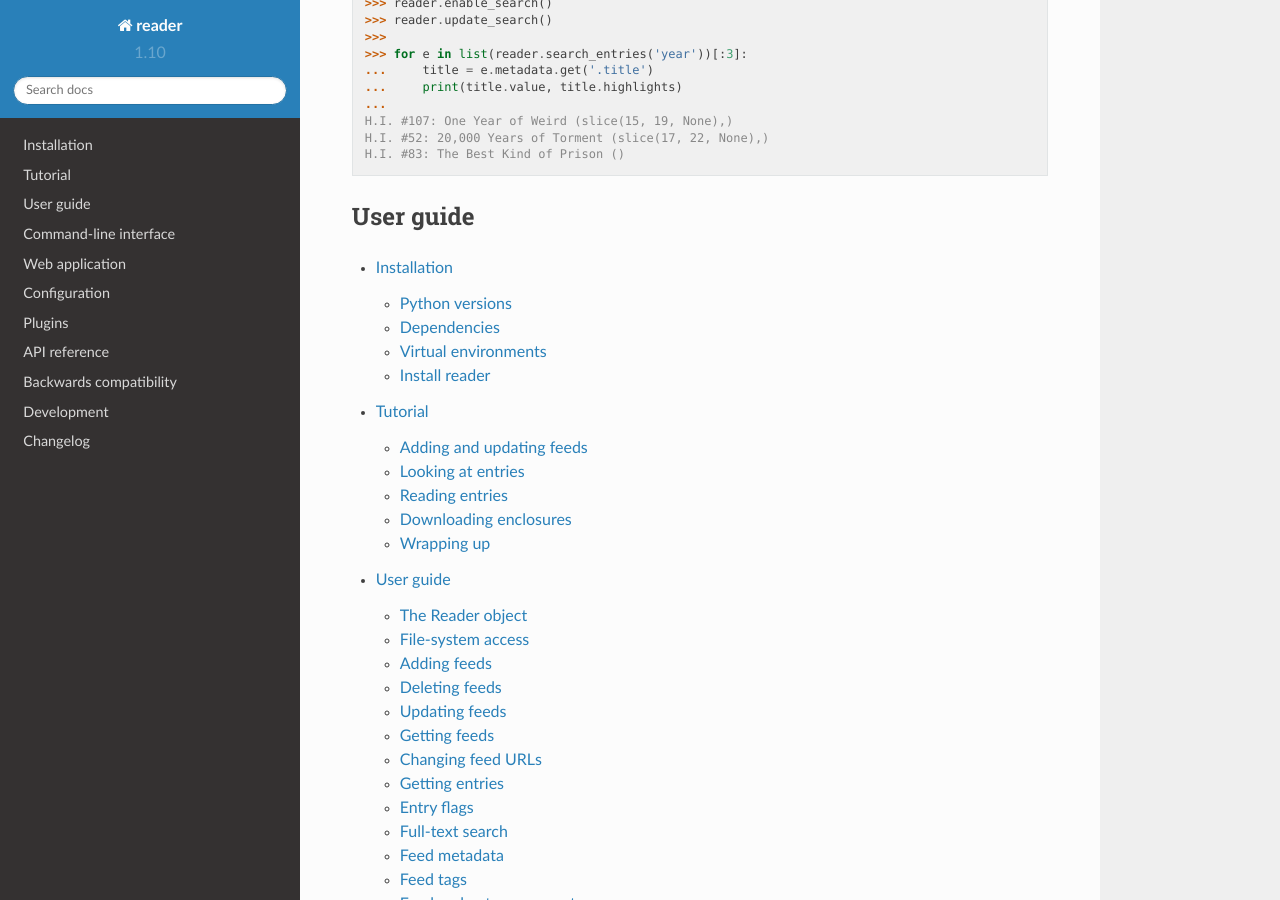
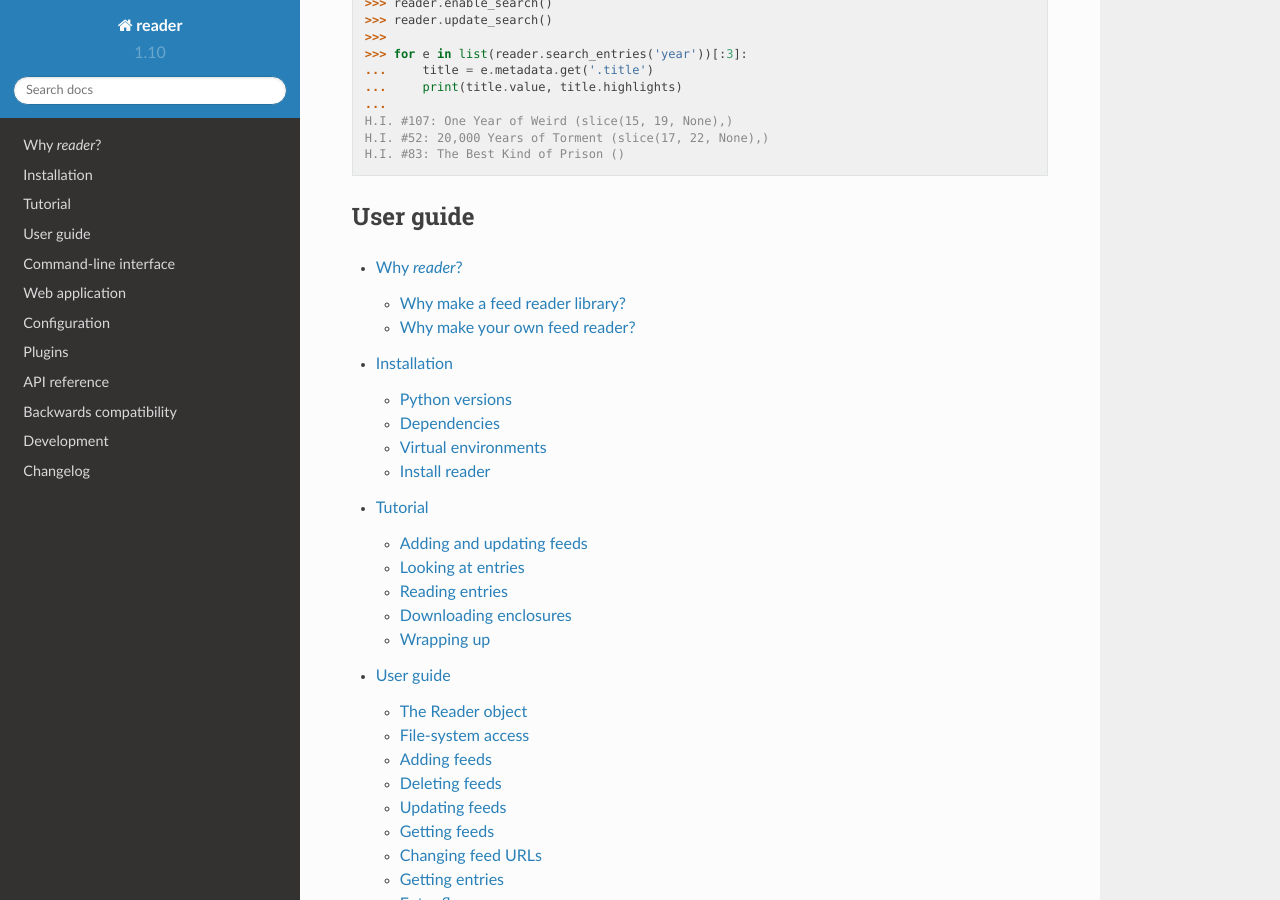
Before and after one commit to Alcides1123/reader, a Sphinx documentation site: the page built from docs/index.rst, in a window 1280 px wide and 900 px high, scrolled down 1386 px. Built offline with Sphinx 7.4.7 and the Read the Docs theme 2.0.0, drawn with Linux system fonts in a browser that asks for light colours; part of the change alters nothing that is shown.

Commit message:
Docs: Why.
For #194.

```diff
--- a/docs/index.rst
+++ b/docs/index.rst
@@ -29,6 +29,7 @@ User guide
 .. toctree::
     :maxdepth: 2
 
+    why
     install
     tutorial
     guide
--- /dev/null
+++ b/docs/why.rst
@@ -0,0 +1,36 @@
+
+
+Why *reader*?
+=============
+
+
+Why make a feed reader library?
+-------------------------------
+
+I wanted a feed reader that is:
+
+* accessible from multiple devices
+* fast
+* with a simple UI
+* self-hosted (for privacy reasons)
+* modular / easy to extend (so I can change stuff I don't like)
+* written in Python (see above)
+
+The fact that I couldn't find one extensible enough bugged me so much that I decided to make my own; a few years later, I ended up with what I would've liked to use when I first started.
+
+
+Why make your own feed reader?
+------------------------------
+
+So you can:
+
+* have full control over your data
+* control what features it has or doesn't have
+* decide how much you pay for it
+* make sure it doesn't get closed while you still use it
+* really, it's `easier than you think`_
+
+Obviously, this may not be your cup of tea, but if it is, *reader* can help.
+
+
+.. _easier than you think: https://rachelbythebay.com/w/2011/10/26/fred/
```
